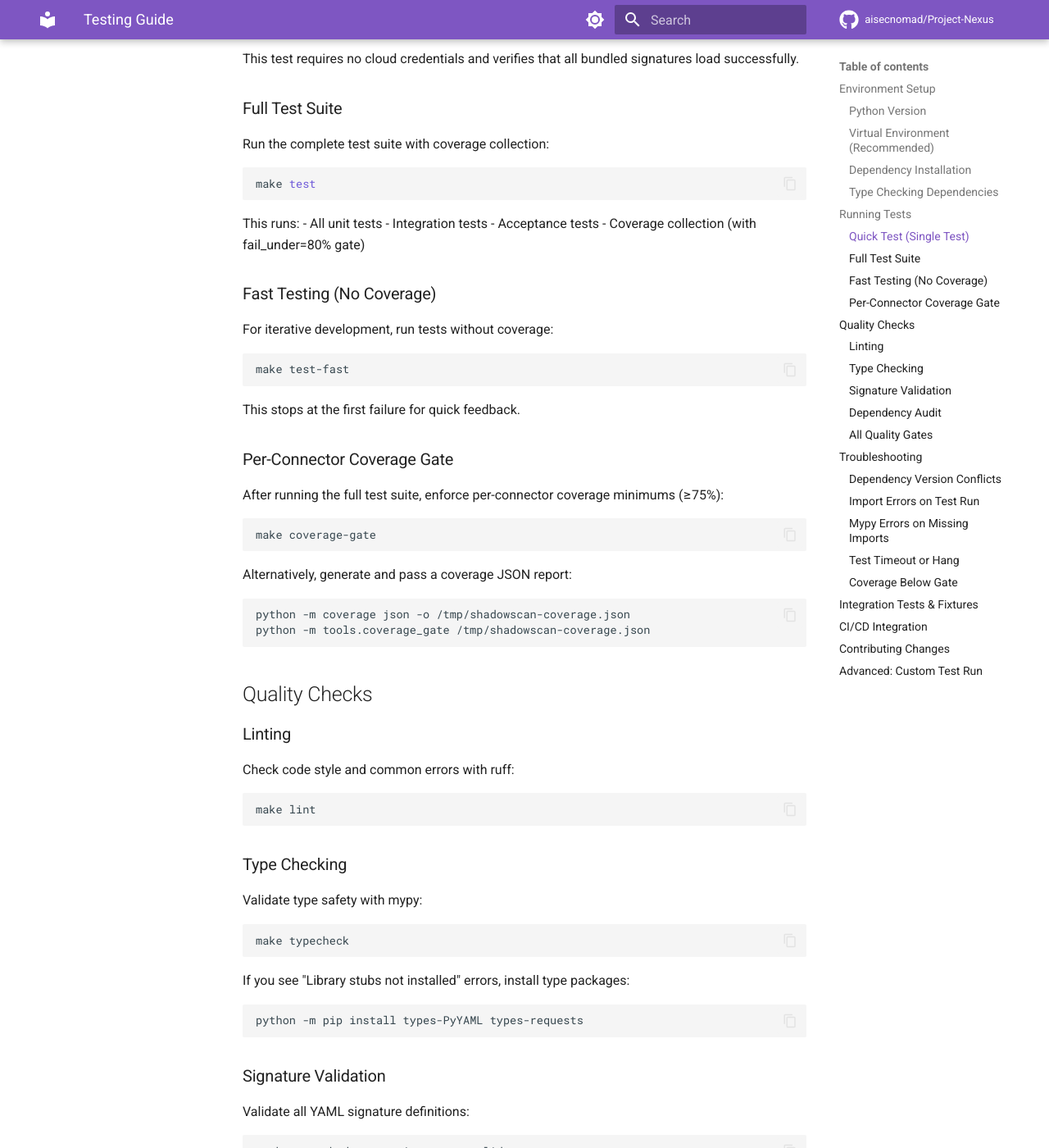
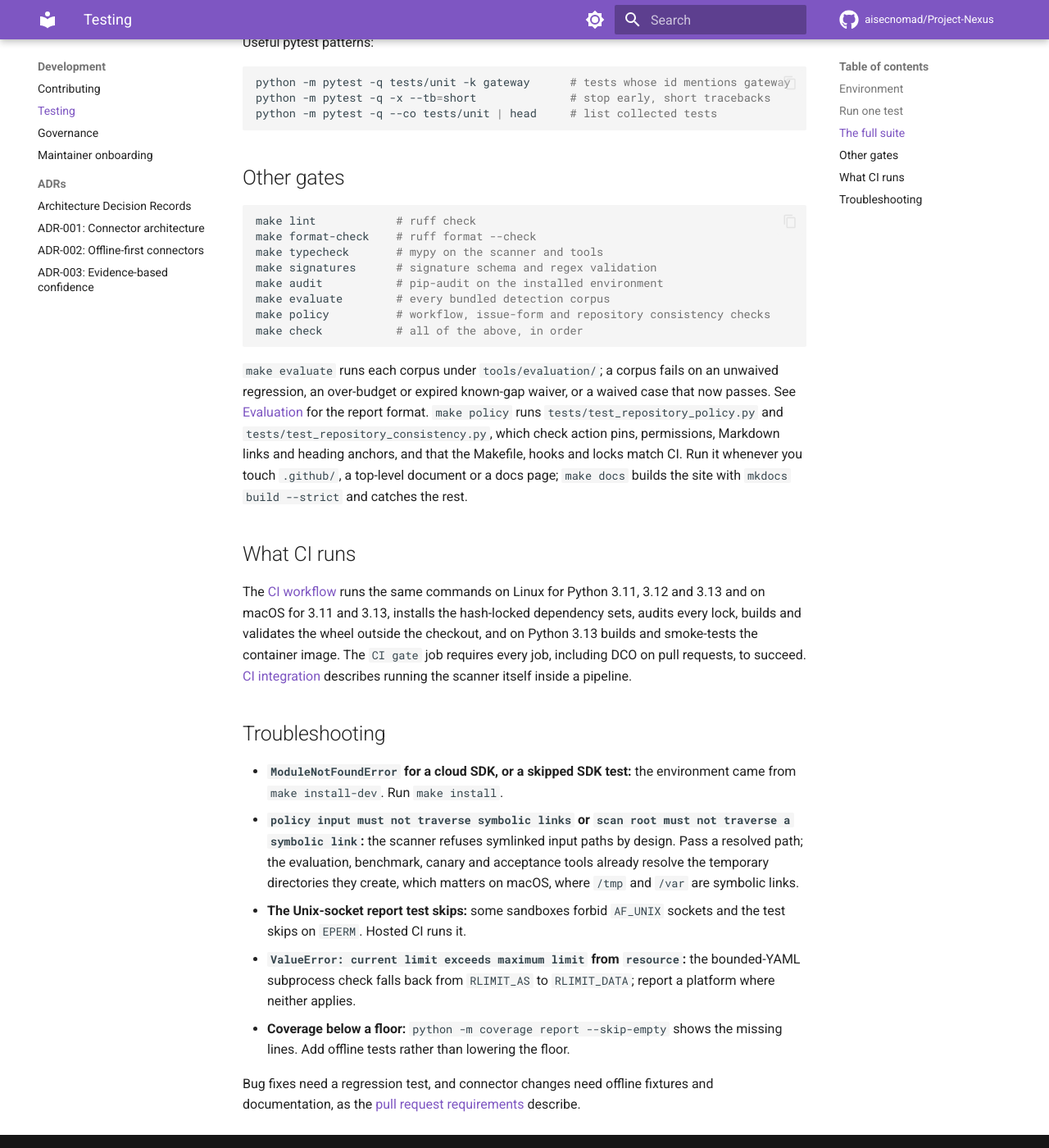
Before and after one commit to aisecnomad/Project-Nexus, an MkDocs documentation site: the page built from docs/testing.md, in a window 1280 px wide and 1400 px high, scrolled down 1403 px. Shown: the whole window at 82% size. Built offline with MkDocs 1.6.1 and Material for MkDocs 9.7.7, drawn with Linux system fonts in a browser that asks for light colours; comment, search, counter and statistics services are not loaded; some of the changed text lies outside the part shown.

Commit message:
Ground the testing guide and onboarding checklist in the repository as it is
Review corrections to the two new pages and the mypy change:

- The mypy override list named yaml and requests, whose stubs the dev extra
  already installs, while the packages that actually lack stubs (regex,
  boto3, botocore, oci) made the stricter configuration fail on every CI
  job. The overrides now name exactly those packages, and the two redundant
  casts that came with the change are dropped: isinstance narrowing already
  types both return values.
- docs/testing.md now matches the hash-locked install targets, says that the
  whole suite is offline (canary tests replay fixtures; no test contacts a
  tenant), describes what CI actually runs, and lists the troubleshooting
  cases the suite really produces instead of credential-expiry advice.
- docs/maintainer-onboarding.md drops invented specifics (a maintainers
  team, GPG and release signing keys, deployment tokens, weekly syncs,
  success metrics) and lists what the project actually hands over.
- Both pages join the site navigation so the strict docs build passes, and
  the README coverage badge links to the quality gates it describes.

Signed-off-by: Claude <noreply@anthropic.com>
Co-Authored-By: Claude Fable 5.1 <noreply@anthropic.com>
Claude-Session: https://claude.ai/code/session_01UQnfJtr4fmp4VvEpSSHCdj

````diff
--- a/docs/maintainer-onboarding.md
+++ b/docs/maintainer-onboarding.md
@@ -1,164 +1,63 @@
-# Maintainer Onboarding Checklist
+# Maintainer and reviewer onboarding
 
-This checklist ensures a smooth transition when adding a new maintainer or reviewer to the Project Nexus team.
+A checklist for adding a reviewer or co-maintainer, matching the roles in
+[Governance](https://github.com/aisecnomad/Project-Nexus/blob/main/GOVERNANCE.md#path-to-additional-maintainers).
+It lists only what the project actually has to hand over: there are currently
+no shared credentials, signing keys, deployment tokens or release automation
+with publish rights, and a release is a separate manual maintainer action.
 
-## Pre-onboarding (Existing Maintainer)
+## Before access is granted
 
-- [ ] Have a clear conversation about scope and responsibilities
-- [ ] Agree on decision authority (what can be decided independently vs. needs discussion)
-- [ ] Clarify time commitment and on-call expectations
-- [ ] Identify escalation path for out-of-scope decisions
-- [ ] Review GOVERNANCE.md and MAINTAINERS.md with the candidate
-- [ ] Get written confirmation of the agreement (issue, email, or async conversation record)
+- [ ] Agree in writing on scope, decision authority, expected availability and
+      the escalation path; an issue or pull request thread is enough
+- [ ] The candidate has read `GOVERNANCE.md`, `CONTRIBUTING.md`, `AGENTS.md`,
+      `SECURITY.md` and the [architecture and trust model](architecture.md)
+- [ ] The candidate has landed at least one reviewed change with DCO sign-off;
+      documentation, fixtures, signatures and tests count
 
-## GitHub Access (Existing Maintainer)
+## Granting access
 
-- [ ] Add to `@aisecnomad/maintainers` team if applicable
-- [ ] Grant appropriate repository permissions:
-  - **Reviewer role**: Read-only access, can review PRs
-  - **Maintainer role**: Write access to main branch, can merge PRs
-  - **Admin role**: (rarely needed; avoid unless full repository admin access is required)
-- [ ] Enable required branch protections (should be automatic if not, contact org admin)
-- [ ] Verify they can see protected branches and PR controls
+- [ ] Add the person as a repository collaborator with the least permission the
+      role needs: `write` for a reviewer or maintainer, `admin` only when
+      repository administration is part of the agreed scope
+- [ ] Record the name, handle, role and effective date in `MAINTAINERS.md` and,
+      if the scope differs from the standard roles, in `GOVERNANCE.md`
+- [ ] Confirm they can approve a pull request: the `main` ruleset counts only
+      approvals from accounts with write access, and only while it is enabled
+- [ ] Decide whether the role includes triage of private security reports and,
+      if so, update `SECURITY.md` and `MAINTAINERS.md`
 
-## Credentials & Signing (Existing Maintainer)
+## First weeks
 
-- [ ] Create or import a GPG signing key for commits
-- [ ] Configure git to use signing key: `git config user.signingkey <key-id>`
-- [ ] Set up commit signing: `git config commit.gpgsign true`
-- [ ] If release responsibilities: generate or share release signing key
-- [ ] Rotate any shared secrets (deploy tokens, cloud credentials) that the old holder had access to
+- [ ] Set up the environment with `make install` and run `make check`; the
+      [testing guide](testing.md) covers the details
+- [ ] Read recent merged pull requests to calibrate on the quality gates
+- [ ] Review two or three open pull requests before approving any, stating what
+      was inspected, what was run and what remains unverified, as the review
+      policy requires
+- [ ] Read the release-candidate evidence procedure in
+      [Production deployment](production.md#release-verification); nothing in
+      it publishes a package or a release
 
-## Documentation Updates (Existing Maintainer)
+## Responsibilities by role
 
-- [ ] Update MAINTAINERS.md with new maintainer's name, GitHub handle, and role
-- [ ] Update GOVERNANCE.md if role or access scope differs from standard
-- [ ] Update any internal runbooks or onboarding docs
-- [ ] Announce in CHANGELOG.md if this is a notable change
+| Role | Can | Cannot |
+|---|---|---|
+| Reviewer | Review and approve pull requests, triage issues, reproduce reports | Merge, tag, publish, change repository settings |
+| Maintainer | Everything a reviewer can, plus merge within the agreed scope and respond to security advisories | Tag or publish a release without independent review, weaken rulesets |
+| Co-maintainer | Everything a maintainer can, plus administration and access changes within scope | Approve their own changes |
 
-## New Maintainer Onboarding
+## Offboarding
 
-### Day 1: Familiarization
+- [ ] Remove the collaborator permission
+- [ ] Rotate any shared credential the person could still use, if one has been
+      introduced since this page was written
+- [ ] Update `MAINTAINERS.md` with the departure date and adjust `GOVERNANCE.md`
+      if their role was special
+- [ ] Re-check any pull request they approved that has not yet merged
 
-- [ ] Read GOVERNANCE.md in full
-- [ ] Read CONTRIBUTING.md (especially quality gates)
-- [ ] Read AGENTS.md (hard rules and trust model)
-- [ ] Read SECURITY.md (vulnerability disclosure process)
-- [ ] Review recent merged PRs (last 5-10) to understand review standards
-- [ ] Review open issues to understand current priorities
+## Questions worth asking
 
-### Day 2-3: Environment & Tooling
-
-- [ ] Clone the repository: `git clone https://github.com/aisecnomad/Project-Nexus.git`
-- [ ] Set up development environment per CONTRIBUTING.md
-- [ ] Run `make install` to set up all dependencies
-- [ ] Run `make install-hooks` for pre-commit hooks
-- [ ] Run `make check` to verify local quality gates pass
-- [ ] Familiarize yourself with available Make targets: `make help`
-- [ ] Set up GitHub notification preferences (watch repository, configure notification filtering)
-
-### Week 1: First Reviews
-
-- [ ] Review 2-3 open pull requests (start with non-blocking reviews; comment on approach, not approval)
-- [ ] Ask questions about decisions made in recent PRs
-- [ ] Sit in on or review minutes from any maintainer syncs
-- [ ] Create a test PR with a small documentation or non-critical fix to practice the workflow
-
-### Week 2: Deeper Dives
-
-- [ ] Review the test suite: `make test` and `make coverage-gate`
-- [ ] Read through 2-3 connectors to understand the architecture
-- [ ] Review evaluation corpus and understand regression testing approach
-- [ ] Understand the release process by reading the release workflow
-
-### Ongoing
-
-- [ ] Attend any regular maintainer sync meetings (if they exist)
-- [ ] Review all pull requests for first 1-2 months before approving
-- [ ] Ask for feedback on review style and guidance
-- [ ] Contribute to at least one non-trivial change to demonstrate capability
-
-## Responsibilities Clarification
-
-### Reviewer Role (No Merge Authority)
-
-- Reviews pull requests for correctness and alignment with CONTRIBUTING.md
-- Reports findings but doesn't approve
-- Triages issues and suggests improvements
-- Tests changes locally when appropriate
-- Escalates security concerns to current maintainer
-
-### Maintainer Role (Can Merge)
-
-All reviewer responsibilities, plus:
-
-- Approves and merges pull requests
-- Makes day-to-day decisions within agreed scope
-- Responsible for quality gate compliance before merge
-- Reviews and responds to security advisories
-- Participates in release decisions
-- May rotate credentials or grant new contributor access (within scope)
-
-### Co-Maintainer Role (Full Authority)
-
-All maintainer responsibilities, plus:
-
-- Equal decision authority on major changes
-- Shares release responsibility
-- May grant/revoke repository access
-- Handles off-hours escalations
-- Takes on code of conduct enforcement if needed
-
-## Offboarding (When Stepping Away)
-
-### Before Departure
-
-- [ ] Review and merge all in-flight PRs
-- [ ] Close or transfer any open issues in their responsibility area
-- [ ] Document any in-progress work
-- [ ] Pass on any private knowledge (service account details, institutional knowledge)
-- [ ] Create handover notes if taking on specialized responsibility
-
-### By Existing Maintainer
-
-- [ ] Revoke GitHub repository access
-- [ ] Rotate any credentials they had access to
-- [ ] Update MAINTAINERS.md with departure date
-- [ ] Update GOVERNANCE.md if their role was special
-- [ ] Revoke GPG signing key if needed
-- [ ] Archive any shared accounts or re-assign access
-
-### Communication
-
-- [ ] Update MAINTAINERS.md (change status to "inactive" or remove)
-- [ ] Consider a brief announcement in a release notes or pinned issue
-- [ ] Ensure the community knows who to contact going forward
-
-## Success Metrics
-
-After 1-2 months, the new maintainer should:
-
-- [ ] Have reviewed 10+ pull requests
-- [ ] Understand the quality gates and can enforce them
-- [ ] Be familiar with the trust model and security constraints
-- [ ] Have contributed at least one change
-- [ ] Feel comfortable asking for clarification
-- [ ] Be prepared to take on greater responsibility
-
-## Questions to Ask During Onboarding
-
-- "What is the current bottleneck in the review process?"
-- "Are there types of contributions you'd like to encourage?"
-- "What are the most common reasons a PR gets rejected?"
-- "How do you prioritize between issues and PRs?"
-- "Who handles security advisories right now?"
-- "What would be a good first issue for me to take on?"
-
-## References
-
-- [GOVERNANCE.md](../GOVERNANCE.md) - Decision-making, roles, release process
-- [CONTRIBUTING.md](../CONTRIBUTING.md) - Quality gates and development workflow
-- [AGENTS.md](../AGENTS.md) - Hard rules for CI/CD and trust boundaries
-- [Testing Guide](./testing.md) - Detailed test environment and patterns
-- [MAINTAINERS.md](../MAINTAINERS.md) - Current team roster
-- [SECURITY.md](../SECURITY.md) - Vulnerability disclosure and reporting
+- What is blocking review throughput right now?
+- Which connector or surface lacks a reviewer with domain experience?
+- Which parts of the acceptance evidence are still missing before a release?
--- a/docs/testing.md
+++ b/docs/testing.md
@@ -1,258 +1,122 @@
-# Testing Guide
+# Testing guide
 
-This document covers setting up a reproducible test environment and running ShadowScan's comprehensive test suites.
+This page describes how to set up a reproducible development environment and
+run ShadowScan's test suites the way CI does. The gates themselves are defined
+in the [contributor guide](https://github.com/aisecnomad/Project-Nexus/blob/main/CONTRIBUTING.md#quality-gates);
+this page is the practical companion.
 
-## Environment Setup
+## Environment
 
-### Python Version
-
-ShadowScan requires Python 3.11 or newer. Use a supported version:
-
-```bash
-python --version  # Verify 3.11+
-```
-
-### Virtual Environment (Recommended)
-
-A virtual environment isolates dependencies and prevents system package conflicts:
+ShadowScan supports CPython 3.11, 3.12 and 3.13 on Linux and macOS. On Windows
+use WSL: the confined file reader needs `O_NOFOLLOW` and `dir_fd`, and the
+Makefile assumes `/tmp` and a `.venv/bin` layout.
 
 ```bash
 python -m venv .venv
-source .venv/bin/activate  # On Windows: .venv\Scripts\activate
+source .venv/bin/activate
+make install          # hash-locked runtime, cloud, development and docs sets
+pre-commit install    # optional: run the lint, format and secret hooks on commit
 ```
 
-### Dependency Installation
+`make install` installs `requirements-ci.lock`, `requirements.lock` and
+`requirements-docs.lock` under `--require-hashes --only-binary=:all:` and then
+the scanner itself in editable mode. `make install-dev` installs only the
+hash-locked core and development set, which is enough for lint, typing and the
+offline suite but leaves the cloud SDK code paths unexercised. Do not work
+around a hash mismatch: a lock that no longer installs is a signal to review,
+not to bypass.
 
-Install the project with all development and cloud SDKs:
+The development set already includes the `types-PyYAML` and `types-requests`
+stubs that `mypy` needs. The third-party packages that ship neither stubs nor
+a `py.typed` marker (`regex`, `boto3`, `botocore` and `oci`) are the only
+modules `pyproject.toml` allows to be imported untyped.
 
-```bash
-python -m pip install -e ".[all]"
-```
-
-This installs:
-- **dev**: pytest, pytest-cov, ruff, mypy, type stubs, responses, pip-audit, pre-commit
-- **cloud**: AWS, Azure, GCP, OCI SDKs (required for test suite)
-- **docs**: mkdocs and documentation toolchain
-
-To install only dev dependencies without cloud SDKs (faster for linting-only work):
-
-```bash
-python -m pip install -e ".[dev]"
-```
-
-### Type Checking Dependencies
-
-For full mypy support with type stubs:
-
-```bash
-python -m pip install types-PyYAML types-requests
-```
-
-These provide type information for `yaml` and `requests` libraries used throughout the codebase.
-
-## Running Tests
-
-### Quick Test (Single Test)
-
-Validate the test environment works:
+## Run one test
 
 ```bash
 python -m pytest -q tests/unit/test_signatures.py::test_all_signatures_load_and_validate
 ```
 
-This test requires no cloud credentials and verifies that all bundled signatures load successfully.
+This loads and validates the bundled signature packs and needs no credentials.
+A single passing test says nothing about the rest of the suite.
 
-### Full Test Suite
+## The full suite
 
-Run the complete test suite with coverage collection:
+Every test is offline. Connector tests use fixtures under `tests/fixtures/` and
+stubbed transports; nothing contacts a tenant, a cloud API or the network, and
+no test needs credentials. The `tests/test_canaries.py` cases exercise the
+canary tool against replay fixtures only; live canaries are a separate,
+operator-run procedure described in [Tenant canaries](canaries.md).
 
 ```bash
-make test
+make test-fast      # stop at the first failure, no coverage
+make test           # full suite with the 80% aggregate coverage floor
+make coverage-gate  # 75% per-connector floor; run after make test
 ```
 
-This runs:
-- All unit tests
-- Integration tests
-- Acceptance tests
-- Coverage collection (with fail_under=80% gate)
+`make coverage-gate` exports the coverage data recorded by the preceding
+`make test`. The per-connector floor needs the cloud SDKs installed, so run it
+after `make install` rather than `make install-dev`.
 
-### Fast Testing (No Coverage)
-
-For iterative development, run tests without coverage:
+Useful pytest patterns:
 
 ```bash
-make test-fast
+python -m pytest -q tests/unit -k gateway      # tests whose id mentions gateway
+python -m pytest -q -x --tb=short              # stop early, short tracebacks
+python -m pytest -q --co tests/unit | head     # list collected tests
 ```
 
-This stops at the first failure for quick feedback.
-
-### Per-Connector Coverage Gate
-
-After running the full test suite, enforce per-connector coverage minimums (≥75%):
+## Other gates
 
 ```bash
-make coverage-gate
+make lint            # ruff check
+make format-check    # ruff format --check
+make typecheck       # mypy on the scanner and tools
+make signatures      # signature schema and regex validation
+make audit           # pip-audit on the installed environment
+make evaluate        # every bundled detection corpus
+make policy          # workflow, issue-form and repository consistency checks
+make check           # all of the above, in order
 ```
 
-Alternatively, generate and pass a coverage JSON report:
+`make evaluate` runs each corpus under `tools/evaluation/`; a corpus fails on
+an unwaived regression, an over-budget or expired known-gap waiver, or a waived
+case that now passes. See [Evaluation](evaluation.md) for the report format.
+`make policy` runs `tests/test_repository_policy.py` and
+`tests/test_repository_consistency.py`, which check action pins, permissions,
+Markdown links and heading anchors, and that the Makefile, hooks and locks
+match CI. Run it whenever you touch `.github/`, a top-level document or a docs
+page; `make docs` builds the site with `mkdocs build --strict` and catches the
+rest.
 
-```bash
-python -m coverage json -o /tmp/shadowscan-coverage.json
-python -m tools.coverage_gate /tmp/shadowscan-coverage.json
-```
+## What CI runs
 
-## Quality Checks
-
-### Linting
-
-Check code style and common errors with ruff:
-
-```bash
-make lint
-```
-
-### Type Checking
-
-Validate type safety with mypy:
-
-```bash
-make typecheck
-```
-
-If you see "Library stubs not installed" errors, install type packages:
-
-```bash
-python -m pip install types-PyYAML types-requests
-```
-
-### Signature Validation
-
-Validate all YAML signature definitions:
-
-```bash
-python -m shadowscan.signatures.validate
-```
-
-### Dependency Audit
-
-Check for known vulnerabilities:
-
-```bash
-make audit
-```
-
-### All Quality Gates
-
-Run all local checks (the same suite CI validates):
-
-```bash
-make check
-```
-
-This runs: linting → type checking → signature validation → audit → tests → coverage gates → evaluation.
+The [CI workflow](https://github.com/aisecnomad/Project-Nexus/blob/main/.github/workflows/ci.yml)
+runs the same commands on Linux for Python 3.11, 3.12 and 3.13 and on macOS for
+3.11 and 3.13, installs the hash-locked dependency sets, audits every lock,
+builds and validates the wheel outside the checkout, and on Python 3.13 builds
+and smoke-tests the container image. The `CI gate` job requires every job,
+including DCO on pull requests, to succeed. [CI integration](operations/ci.md)
+describes running the scanner itself inside a pipeline.
 
 ## Troubleshooting
 
-### Dependency Version Conflicts
+- **`ModuleNotFoundError` for a cloud SDK, or a skipped SDK test:** the
+  environment came from `make install-dev`. Run `make install`.
+- **`policy input must not traverse symbolic links` or `scan root must not
+  traverse a symbolic link`:** the scanner refuses symlinked input paths by
+  design. Pass a resolved path; the evaluation, benchmark, canary and
+  acceptance tools already resolve the temporary directories they create,
+  which matters on macOS, where `/tmp` and `/var` are symbolic links.
+- **The Unix-socket report test skips:** some sandboxes forbid `AF_UNIX`
+  sockets and the test skips on `EPERM`. Hosted CI runs it.
+- **`ValueError: current limit exceeds maximum limit` from `resource`:** the
+  bounded-YAML subprocess check falls back from `RLIMIT_AS` to `RLIMIT_DATA`;
+  report a platform where neither applies.
+- **Coverage below a floor:** `python -m coverage report --skip-empty` shows
+  the missing lines. Add offline tests rather than lowering the floor.
 
-If you see "requires X but you have Y" warnings, ensure you're using the versions specified in `pyproject.toml`:
-
-```bash
-pip list | grep -E "pyyaml|requests|pyjwt|urllib3|regex"
-```
-
-For version mismatches, uninstall and reinstall:
-
-```bash
-pip install --force-reinstall --no-cache-dir 'pyyaml>=6.0.3' 'requests>=2.34.2'
-```
-
-### Import Errors on Test Run
-
-If you see `ModuleNotFoundError`, ensure the dev extras are installed:
-
-```bash
-python -m pip install -e ".[all]" --upgrade
-```
-
-### Mypy Errors on Missing Imports
-
-mypy may report "library stubs not installed" for `yaml` and `requests`. Install type packages:
-
-```bash
-python -m mypy --install-types
-```
-
-Or explicitly:
-
-```bash
-pip install types-PyYAML types-requests
-```
-
-### Test Timeout or Hang
-
-Some tests make real cloud API calls (for canaries). If a test hangs:
-
-1. Check your cloud credentials are not expired
-2. Cancel with Ctrl+C and skip canary tests:
-
-```bash
-pytest -q tests/ -k "not canary"
-```
-
-### Coverage Below Gate
-
-If coverage is below 80% aggregate or 75% per-connector:
-
-1. Identify gaps: `coverage report --skip-empty`
-2. Write tests for uncovered code paths
-3. Run `make coverage-gate` again
-
-## Integration Tests & Fixtures
-
-The test suite uses offline fixtures to avoid live cloud API calls:
-
-- **fixtures/**: Sanitized cloud exports, YAML configs, and code samples
-- **tests/fixtures/sample_repo/**: A minimal repo for code scanning tests
-- **tools/evaluation/**: Regression corpus with documented test cases
-
-Tests use these fixtures without requiring credentials. For live tenant testing, see [canaries.md](canaries.md) and [acceptance.md](../tools/acceptance/README.md).
-
-## CI/CD Integration
-
-The GitHub Actions CI runs the same checks:
-
-- **ci.yml**: Runs `make check` on Python 3.11, 3.12, 3.13
-- **release.yml**: Validates packaging and release candidate evidence
-
-For details, see `.github/workflows/`.
-
-## Contributing Changes
-
-Before submitting a pull request:
-
-1. Set up a virtual environment
-2. Install with `pip install -e ".[all]"`
-3. Install pre-commit hooks: `make install-hooks`
-4. Make your changes
-5. Run `make check` to validate
-6. Commit with a clear message (pre-commit hooks will lint)
-
-If `make check` fails:
-- Fix linting: `ruff check --fix shadowscan tests tools`
-- Add type annotations: review mypy output and add stubs where needed
-- Write or fix tests to maintain coverage
-- Run specific test: `pytest tests/unit/test_x.py -v`
-
-## Advanced: Custom Test Run
-
-Run a subset of tests by pattern:
-
-```bash
-pytest tests/ -k "gateway" -v              # All gateway tests
-pytest tests/unit/ --co -q | head -20     # List first 20 tests
-pytest tests/ -x                           # Stop on first failure
-pytest tests/ --tb=short                   # Minimal traceback
-```
-
-For more pytest options, see `pytest --help` or the [pytest docs](https://docs.pytest.org/).
+Bug fixes need a regression test, and connector changes need offline fixtures
+and documentation, as the
+[pull request requirements](https://github.com/aisecnomad/Project-Nexus/blob/main/CONTRIBUTING.md#pull-requests)
+describe.
--- a/mkdocs.yml
+++ b/mkdocs.yml
@@ -105,7 +105,9 @@ nav:
   - Community: community.md
   - Development:
       - Contributing: contributing.md
+      - Testing: testing.md
       - Governance: governance.md
+      - Maintainer onboarding: maintainer-onboarding.md
       - ADRs:
           - adrs/index.md
           - "ADR-001: Connector architecture": adrs/001-connector-architecture.md
````
Also changed, not shown: pyproject.toml (+11 -3 lines), 2 other files.
